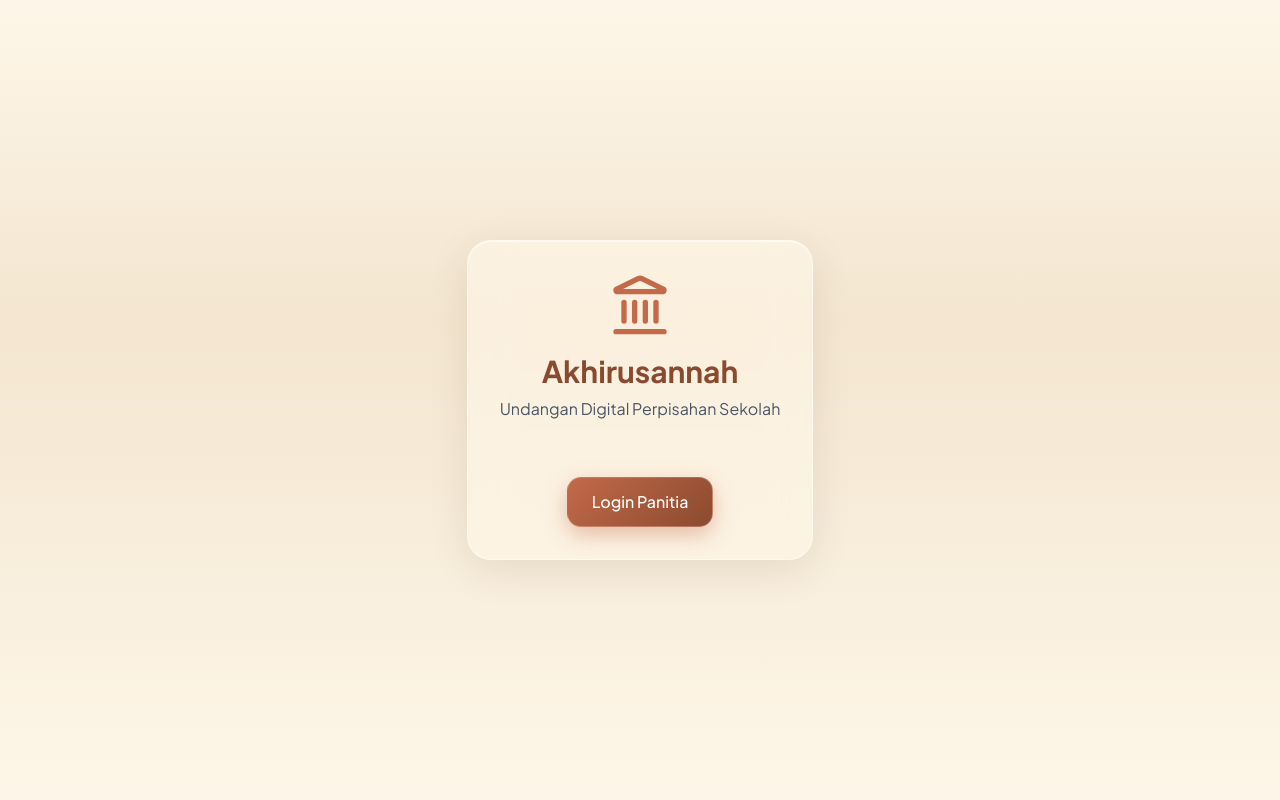
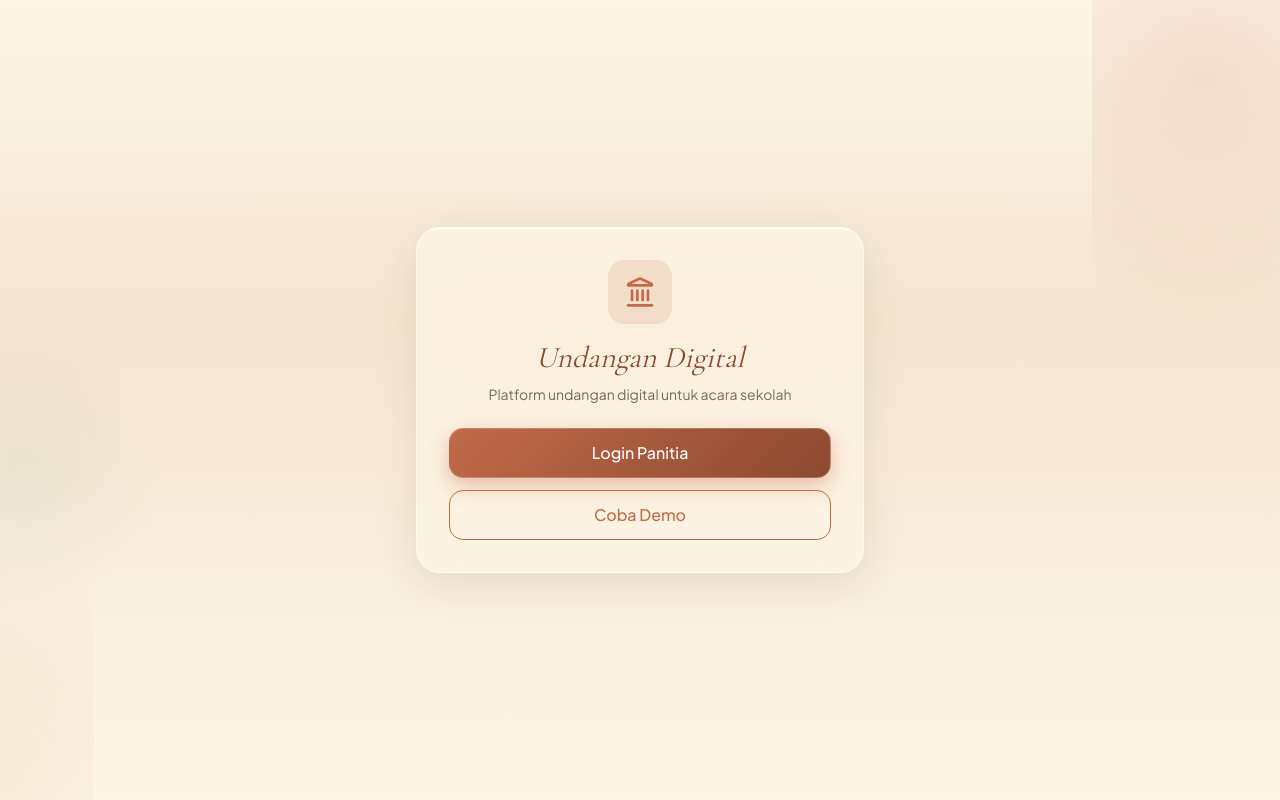
Before and after one commit to febri-13/sannah-invitation, a Next.js app: page / in a window 1280 px wide. Built offline with nearby package versions, Linux system fonts and the light colour scheme.

Commit message:
feat: landing page platform + simplify demo to static fallback

```diff
--- a/src/app/page.tsx
+++ b/src/app/page.tsx
@@ -3,24 +3,69 @@ import { Landmark } from "lucide-react";
 
 export default function Home() {
   return (
-    <div className="min-h-screen flex flex-col items-center justify-center p-4 text-center">
-      <div className="glass-card p-8 max-w-md">
+    <div className="min-h-screen flex flex-col items-center justify-center p-4 text-center relative overflow-hidden">
+      <BgOrbs />
+      <div className="glass-card p-8 max-w-md w-full relative z-10">
         <div className="flex flex-col items-center mb-6">
-          <Landmark className="w-16 h-16 text-primary mb-4" />
-          <h1 className="text-3xl font-bold text-secondary mb-2">
-            Akhirusannah
+          <div className="w-16 h-16 rounded-[16px] bg-primary/15 flex items-center justify-center mb-4">
+            <Landmark className="w-8 h-8 text-primary" />
+          </div>
+          <h1 className="text-3xl font-serif-display italic text-secondary mb-2">
+            Undangan Digital
           </h1>
-          <p className="text-gray-600 mb-8">Undangan Digital Perpisahan Sekolah</p>
+          <p className="text-[var(--color-text-muted)] text-sm">
+            Platform undangan digital untuk acara sekolah
+          </p>
         </div>
-        <div className="flex gap-4 justify-center">
+        <div className="flex flex-col gap-3 justify-center">
           <Link
             href="/admin/login"
-            className="glass-button px-6 py-3 text-white font-medium"
+            className="glass-button px-6 py-3 text-white font-medium text-center"
           >
             Login Panitia
+          </Link>
+          <Link
+            href="/undangan/demo"
+            className="px-6 py-3 text-[var(--color-primary)] font-medium rounded-[14px] border border-[var(--color-primary)] text-center hover:bg-primary/5 transition-all"
+          >
+            Coba Demo
           </Link>
         </div>
       </div>
     </div>
   );
 }
+
+function BgOrbs() {
+  return (
+    <div className="fixed inset-0 pointer-events-none overflow-hidden">
+      <div
+        className="absolute w-[380px] h-[380px]"
+        style={{
+          top: "-5%",
+          right: "-15%",
+          background:
+            "radial-gradient(circle at 30% 30%, rgba(194,106,74,0.15) 0%, transparent 65%)",
+        }}
+      />
+      <div
+        className="absolute w-[350px] h-[350px]"
+        style={{
+          bottom: "-10%",
+          left: "-20%",
+          background:
+            "radial-gradient(circle at 70% 70%, rgba(201,163,94,0.12) 0%, transparent 65%)",
+        }}
+      />
+      <div
+        className="absolute w-[300px] h-[300px]"
+        style={{
+          top: "40%",
+          left: "-10%",
+          background:
+            "radial-gradient(circle at 50% 50%, rgba(143,166,139,0.1) 0%, transparent 65%)",
+        }}
+      />
+    </div>
+  );
+}
--- a/src/app/undangan/demo/page.tsx
+++ b/src/app/undangan/demo/page.tsx
@@ -1,6 +1,3 @@
-import { createAdminClient } from "@/lib/supabase/admin";
-import { createClient } from "@/lib/supabase/server";
-import { notFound } from "next/navigation";
 import InvitationClient from "../[token]/InvitationClient";
 import type { KontenUndangan } from "@/lib/database.types";
 
@@ -42,55 +39,8 @@ const SAMPLE_TAMU = {
   checkin: [],
 };
 
-export default async function DemoPage() {
-  const supabase = await createClient();
-  const { data: { user } } = await supabase.auth.getUser();
-  const sekolahId = user?.app_metadata?.sekolah_id as string | undefined;
-
-  let konten: KontenUndangan;
-  let sekolahNama = "SDIT Al-Hikmah";
-
-  if (sekolahId) {
-    const adminSupabase = createAdminClient();
-
-    const { data: events } = await adminSupabase
-      .from("events")
-      .select("id")
-      .eq("sekolah_id", sekolahId)
-      .order("is_active", { ascending: false })
-      .limit(1);
-
-    const eventId = events?.[0]?.id;
-    const kontenQuery = adminSupabase.from("konten_undangan").select("*");
-    if (eventId) {
-      kontenQuery.eq("event_id", eventId);
-    } else {
-      kontenQuery.eq("sekolah_id", sekolahId);
-    }
-
-    const { data } = await kontenQuery.single();
-
-    if (data) {
-      konten = data;
-    } else {
-      konten = {
-        ...FALLBACK_KONTEN,
-        id: "",
-        sekolah_id: sekolahId,
-        event_id: eventId || "",
-        created_at: null,
-        updated_at: null,
-      };
-    }
-
-    const { data: sekolah } = await adminSupabase
-      .from("sekolah")
-      .select("nama")
-      .eq("id", sekolahId)
-      .single();
-    if (sekolah) sekolahNama = sekolah.nama;
-  } else {
-    konten = {
+export default function DemoPage() {
+  const konten: KontenUndangan = {
     ...FALLBACK_KONTEN,
     id: "",
     sekolah_id: "",
@@ -98,7 +48,8 @@ export default async function DemoPage() {
     created_at: null,
     updated_at: null,
   };
-  }
+
+  const sekolahNama = "Undangan Digital";
 
   return (
     <div>
```
Lines whose indentation alone changed are shown as unchanged.
